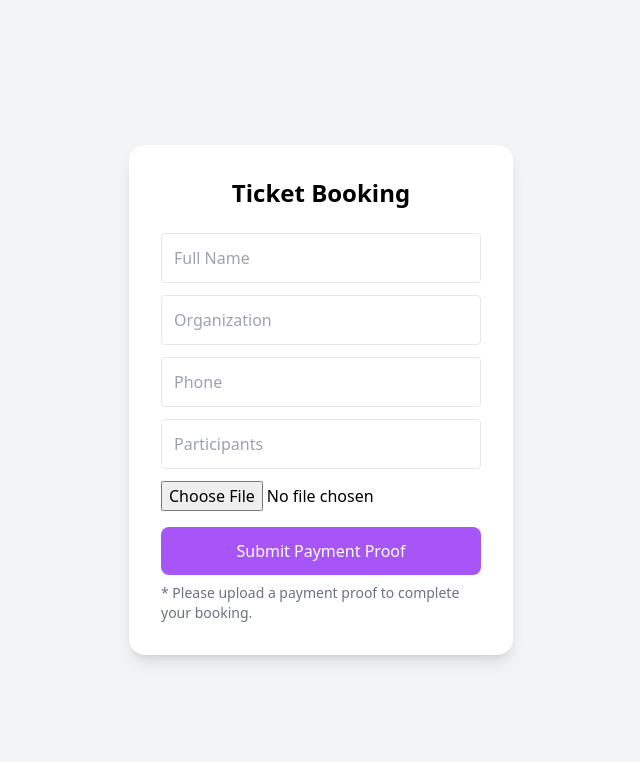
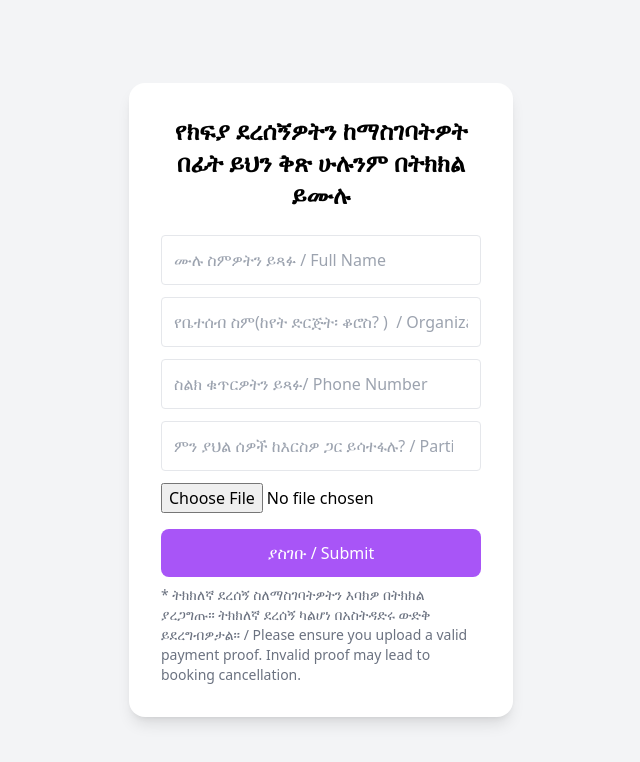
Before and after one commit to guzopayment/client, a React (Vite) app: page /booking in a window 1280 px wide. Shown: the top 762 px of the page, without its empty margins (319-959 px from the left). Built offline with nearby package versions, Linux system fonts and the light colour scheme; no server answers.

Commit message:
Initial React TypeScript commit

```diff
--- a/src/pages/AdminDashboard.jsx
+++ b/src/pages/AdminDashboard.jsx
@@ -129,8 +129,8 @@ export default function AdminDashboard() {
   const menu = [
     { id: "dashboard", label: "Dashboard Overview" },
     { id: "report", label: "Report" },
-    { id: "history", label: "History Log" },
-    { id: "logout", label: "LOGOUT" },
+    { id: "history", label: "History Log " },
+    { id: "logout", label: "LOGOUT  " },
   ];
 
   const handleMenu = (id) => {
--- a/src/pages/AdminLogin.jsx
+++ b/src/pages/AdminLogin.jsx
@@ -18,10 +18,12 @@ export default function AdminLogin() {
 
       localStorage.setItem("adminToken", res.data.token);
       alert("Login Successful");
+      console.log(res.data);
 
       navigate("/admin-dashboard");
     } catch (err) {
       alert("Login failed");
+      console.log(err.response?.data || err.message);
     }
   };
 
@@ -50,7 +52,7 @@ export default function AdminLogin() {
           Login
         </button>
         <div className="text-sm text-gray-500 mt-2">
-          * User: "email": "test@gmail.com", "password": "123456"
+          {/* * User: "email": "test@gmail.com", "password": "123456" */}
         </div>
       </form>
     </div>
--- a/src/pages/BookingForm.jsx
+++ b/src/pages/BookingForm.jsx
@@ -19,27 +19,27 @@ export default function BookingForm() {
 
     // ===== VALIDATION =====
     if (!form.fullName.trim()) {
-      alert("Full name is required");
+      alert("ሙሉ ስም ያስገቡ ");
       return;
     }
 
     if (!form.organization.trim()) {
-      alert("Organization is required");
+      alert("የቤተሰብ ስም (ከየት ድርጅት መሆንዎን) ይግለጹ");
       return;
     }
 
     if (!form.phone.trim()) {
-      alert("Phone number is required");
+      alert("ስልክ ቁጥር ያስገቡ ");
       return;
     }
 
     if (!form.participants || Number(form.participants) <= 0) {
-      alert("Participants must be greater than 0");
+      alert("ተሳታፊ ቤተሰብ ብዛት ይግለጹ > 0");
       return;
     }
 
     if (!file) {
-      alert("Payment proof is required");
+      alert(" የክፍያ ደረሰኙን ያስገቡ ");
       return;
     }
 
@@ -62,7 +62,7 @@ export default function BookingForm() {
       navigate("/thank-you");
     } catch (error) {
       console.error(error.response?.data || error.message);
-      alert("Error submitting");
+      alert("የተሳሳተ ነገር ተከስቷል። እባክዎ ደግመው ይሞክሩ።");
     }
   };
 
@@ -72,29 +72,31 @@ export default function BookingForm() {
         onSubmit={submit}
         className="bg-white p-8 rounded-2xl shadow-lg w-96"
       >
-        <h2 className="text-2xl font-bold mb-6 text-center">Ticket Booking</h2>
+        <h2 className="text-2xl font-bold mb-6 text-center">
+          የክፍያ ደረሰኝዎትን ከማስገባትዎት በፊት ይህን ቅጽ ሁሉንም በትክክል ይሙሉ{" "}
+        </h2>
 
         <input
-          placeholder="Full Name"
+          placeholder="ሙሉ ስምዎትን ይጻፉ / Full Name "
           className="border p-3 mb-3 w-full rounded"
           onChange={(e) => setForm({ ...form, fullName: e.target.value })}
         />
 
         <input
-          placeholder="Organization"
+          placeholder="የቤተሰብ ስም(ከየት ድርጅት፡ ቆሮስ? )  / Organization"
           className="border p-3 mb-3 w-full rounded"
           onChange={(e) => setForm({ ...form, organization: e.target.value })}
         />
 
         <input
-          placeholder="Phone"
+          placeholder="ስልክ ቁጥርዎትን ይጻፉ/ Phone Number"
           className="border p-3 mb-3 w-full rounded"
           onChange={(e) => setForm({ ...form, phone: e.target.value })}
         />
 
         <input
           type="number"
-          placeholder="Participants"
+          placeholder="ምን ያህል ሰዎች ከእርስዎ ጋር ይሳተፋሉ? / Participants"
           className="border p-3 mb-3 w-full rounded"
           onChange={(e) => setForm({ ...form, participants: e.target.value })}
         />
@@ -106,11 +108,13 @@ export default function BookingForm() {
         />
 
         <button className="bg-purple-500 text-white w-full py-3 rounded-lg">
-          Submit Payment Proof
+          ያስገቡ / Submit
         </button>
 
         <div className="text-sm text-gray-500 mt-2">
-          * Please upload a payment proof to complete your booking.
+          * ትክክለኛ ደረሰኝ ስለማስገባትዎትን እባክዎ በትክክል ያረጋግጡ። ትክክለኛ ደረሰኝ ካልሆነ በአስትዳድሩ ውድቅ
+          ይደረግብዎታል። / Please ensure you upload a valid payment proof. Invalid
+          proof may lead to booking cancellation.
         </div>
       </form>
     </div>
--- a/src/pages/Home.jsx
+++ b/src/pages/Home.jsx
@@ -21,7 +21,7 @@ export default function Home() {
           "
         >
           <h1 className="text-4xl md:text-6xl font-bold text-white tracking-wide">
-            Guzo Management
+            የቤተሰብ ጉዞ አስትድር ክፍያ መቀበያ እና ቅጽ መሙያ / Guzo Management
           </h1>
         </div>
 
@@ -45,13 +45,13 @@ export default function Home() {
             border border-white/30
             "
           >
-            Upload
+            የክፍያ ደረሰኝ እዚህ እና ቅጽ በዚህ ይላኩ/ Upload
           </button>
 
           <button
             onClick={() => navigate("/admin-login")}
             className="
-            bg-purple-800 backdrop-blur-xl
+            bg-purple-700 backdrop-blur-xl
             text-white text-2xl md:text-4xl
             px-12 md:px-24 py-6 md:py-10
             rounded-[30px]
@@ -60,7 +60,7 @@ export default function Home() {
             border border-white/30
             "
           >
-            Manage
+            ለአስትዳድር ክፍል ብቻ የይለፍ ቃልና ኢሜይል ይጠየቃሉ / Manage
           </button>
         </div>
       </div>
--- a/src/pages/ThankYou.jsx
+++ b/src/pages/ThankYou.jsx
@@ -3,16 +3,26 @@ export default function ThankYou() {
     <div className="min-h-screen flex justify-center items-center bg-gray-100">
       <div className="bg-white p-8 rounded-2xl shadow-lg w-96 text-center">
         <h2 className="text-2xl font-extrabold mb-6 bg-purple-900 text-white py-3 rounded">
-          Thank You!
+          እናመሰግናለን!|Thank You!
         </h2>
         <div className="text-lg text-gray-700 mb-4">
-          <p>Your booking has been received. We will contact you shortly.</p>
+          <p>
+            {" "}
+            የክፍያ ደረሰኝዎትንና ቅጽዎትን በትክክል ሞልተዋል፣ እናመሰግናለን! በተሎም እናሳውቅዎታለን። Your
+            booking has been received. We will contact you shortly. ተጨማሪ መረጃ
+            መሙላት ከፈለጉ ከታች ያልለውን የቤት ምልክት ይንኩ፤ ወደ መነሻ ገጽ ይመለሳሉ።
+          </p>
         </div>
         <div>
           <button
             className="bg-purple-500 text-white w-full py-3 rounded-lg mt-6"
             onClick={() => (window.location.href = "/")}
           >
+            <img
+              src="/back-icon.png"
+              alt="Back Icon"
+              className="w-5 h-5 inline mr-2"
+            />
             Back to Home
           </button>
         </div>
```
Also changed, not shown: src/App.jsx (+0 -18 lines), src/assets/OIP.jfif (added), 1 other file (tests, documents, lock files or other folders).
